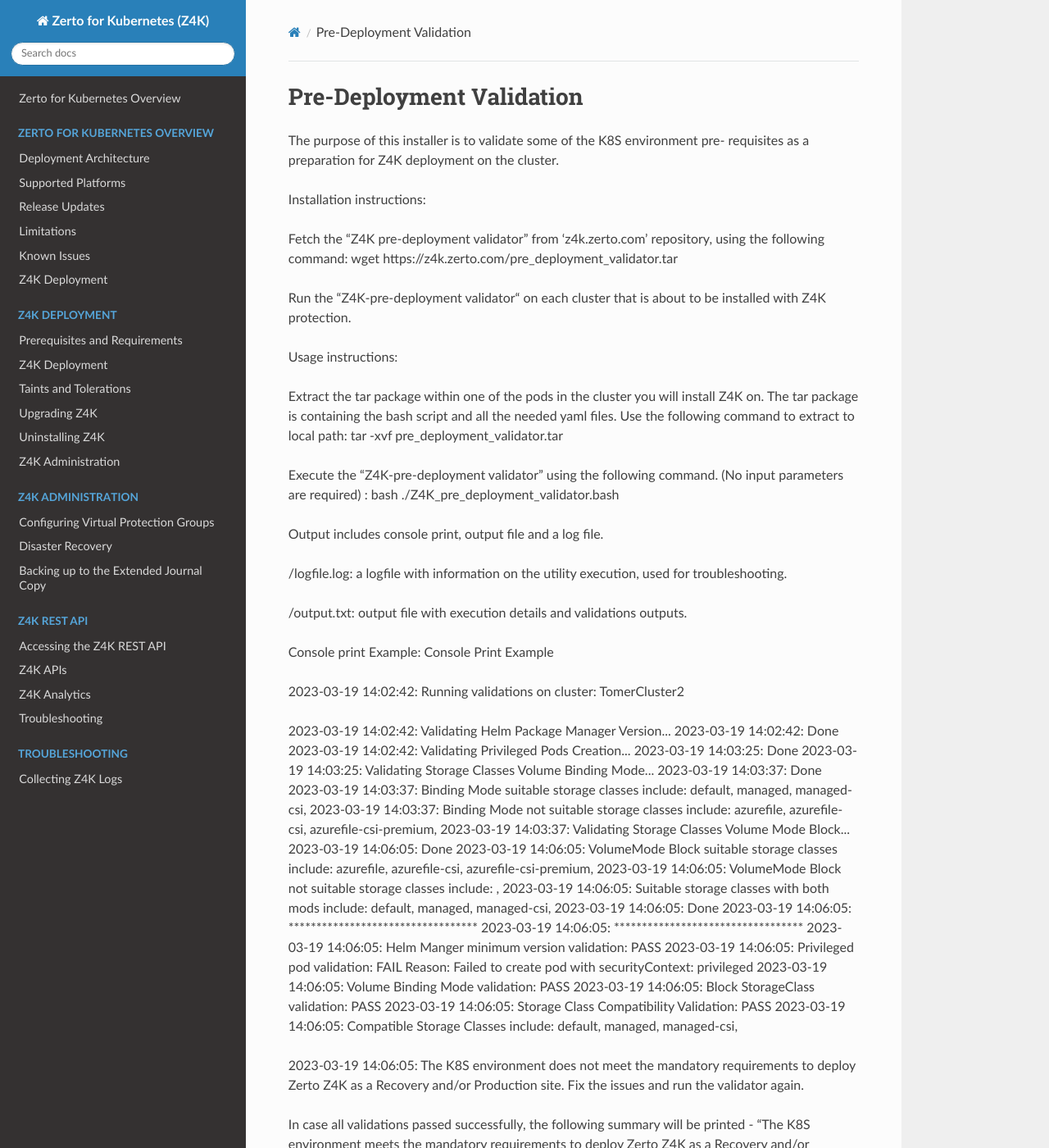
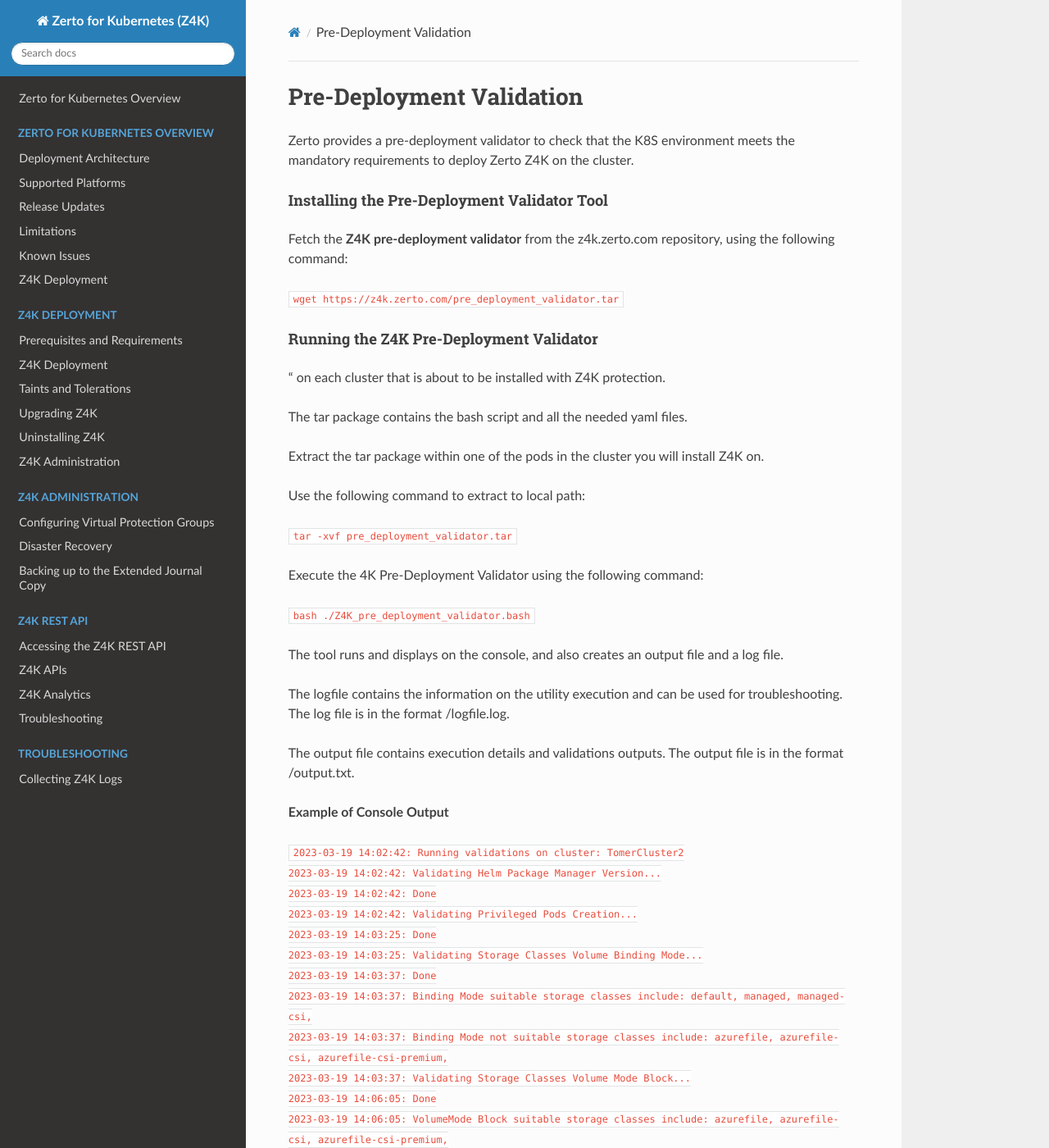
Before and after one commit to ZertoPublic/Z4K, an MkDocs documentation site: the page built from docs/PredeploymentValidation.md, in a window 1280 px wide and 1400 px high. Shown: the whole window at 82% size. Built offline with MkDocs 1.6.1, drawn with Linux system fonts in a browser that asks for light colours; some of the changed text lies outside the part shown.

Commit message:
Update PredeploymentValidation.md

```diff
--- a/docs/PredeploymentValidation.md
+++ b/docs/PredeploymentValidation.md
@@ -1,30 +1,45 @@
 # Pre-Deployment Validation
 
-The purpose of this installer is to validate some of the K8S environment pre- requisites as a preparation for Z4K deployment on the cluster.
+Zerto provides a pre-deployment validator to check that the K8S environment meets the mandatory requirements to deploy Zerto Z4K on the cluster.
 
-Installation instructions:
+#### Installing the Pre-Deployment Validator Tool
 
-Fetch the “Z4K pre-deployment validator” from ‘z4k.zerto.com’ repository, using the following command: wget https://z4k.zerto.com/pre_deployment_validator.tar
+Fetch the **Z4K pre-deployment validator** from the z4k.zerto.com repository, using the following command:
 
-Run the “Z4K-pre-deployment validator“ on each cluster that is about to be installed with Z4K protection.
+``
+wget https://z4k.zerto.com/pre_deployment_validator.tar
+``
 
-Usage instructions:
+#### Running the Z4K Pre-Deployment Validator
 
-Extract the tar package within one of the pods in the cluster you will install Z4K on. The tar package is containing the bash script and all the needed yaml files. Use the following command to extract to local path: tar -xvf pre_deployment_validator.tar
+“ on each cluster that is about to be installed with Z4K protection.
 
-Execute the “Z4K-pre-deployment validator” using the following command. (No input parameters are required) : bash ./Z4K_pre_deployment_validator.bash
+The tar package contains the bash script and all the needed yaml files.
 
-Output includes console print, output file and a log file.
+Extract the tar package within one of the pods in the cluster you will install Z4K on.
 
-<clusterName><datetime>/logfile.log: a logfile with information on the utility execution, used for troubleshooting.
+Use the following command to extract to local path:
 
-<clusterName><datetime>/output.txt: output file with execution details and validations outputs.
+``
+tar -xvf pre_deployment_validator.tar
+``
 
-Console print Example:
-  Console Print Example
+Execute the 4K Pre-Deployment Validator using the following command:
 
+``
+bash ./Z4K_pre_deployment_validator.bash
+``
+
+The tool runs and displays on the console, and also creates an output file and a log file.
+
+The logfile contains the information on the utility execution and can be used for troubleshooting. The log file is in the format <clusterName><datetime>/logfile.log.
+
+The output file contains execution details and validations outputs. The output file is in the format <clusterName><datetime>/output.txt.
+
+**Example of Console Output**
+
+``
 2023-03-19 14:02:42: Running validations on cluster: TomerCluster2
-
 2023-03-19 14:02:42: Validating Helm Package Manager Version...
 2023-03-19 14:02:42: Done
 2023-03-19 14:02:42: Validating Privileged Pods Creation...
@@ -47,11 +62,16 @@
 2023-03-19 14:06:05: Block StorageClass validation: PASS
 2023-03-19 14:06:05: Storage Class Compatibility Validation: PASS
 2023-03-19 14:06:05: Compatible Storage Classes include: default, managed, managed-csi,
+2023-03-19 14:06:05: The K8S environment does not meet the mandatory requirements to deploy Zerto Z4K as a Recovery and/or Production site. Fix the issues and run the validator again.
+``
 
-2023-03-19 14:06:05: The K8S environment does not meet the mandatory requirements to deploy Zerto Z4K as a Recovery and/or Production site. Fix the issues and run the validator again.
+If all validations passed successfully, the following summary will display:
+``
+The K8S environment meets the mandatory requirements to deploy Zerto Z4K as a Recovery and/or Production site. Proceed with Z4K deployment
+``
 
-  In case all validations passed successfully, the following summary will be printed - “The K8S environment meets the mandatory requirements to deploy Zerto Z4K as a Recovery and/or Production site. Proceed with Z4K deployment”
-
-Otherwise, if some validations failed, the summary will be printed as follows -  “The K8S environment does not meet the mandatory requirements to deploy Zerto Z4K as a Recovery and/or Production site. Fix the issues and run the validator again.“
-
+If some validations failed, the following summary will display:
+``
+The K8S environment does not meet the mandatory requirements to deploy Zerto Z4K as a Recovery and/or Production site. Fix the issues and run the validator again.
+``
 Further details can be found in the output and log files.
```
